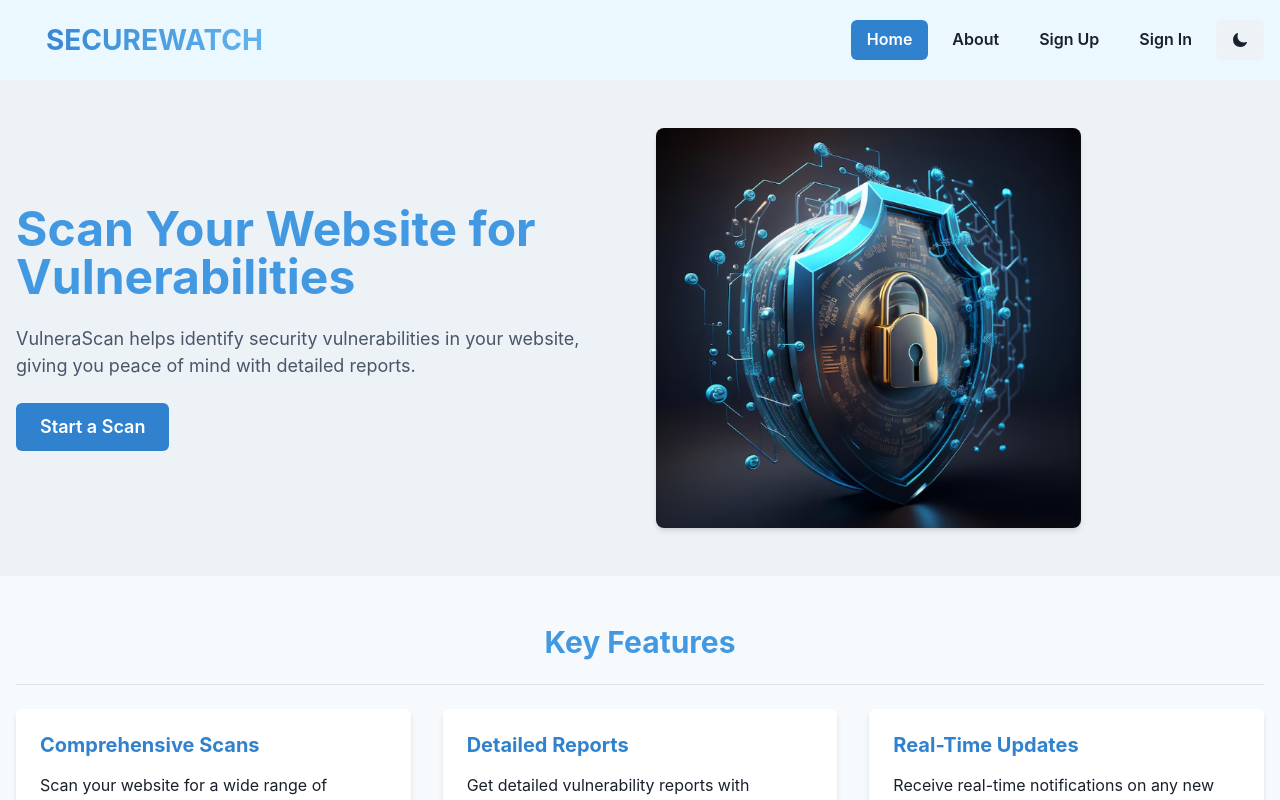
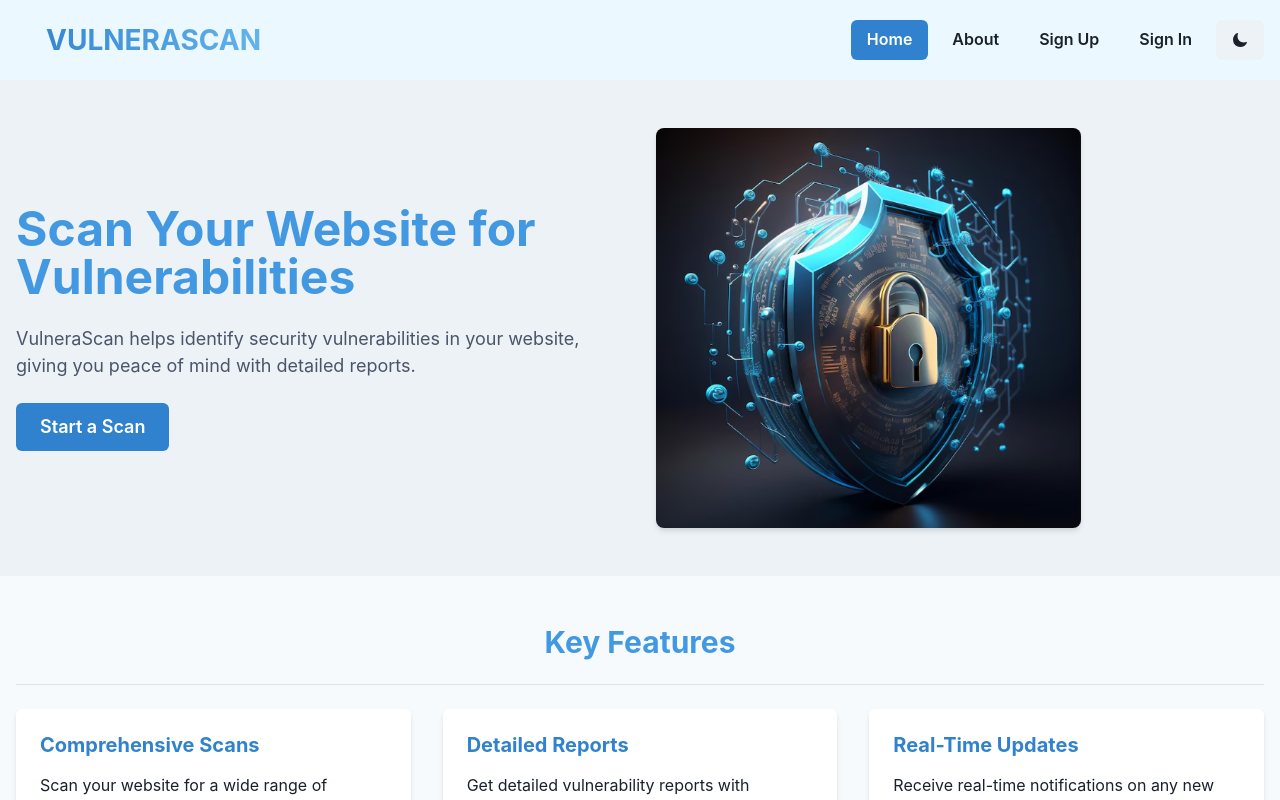
Before and after one commit to harshit-8723/vulnera_scan, a React (Vite) app in the folder frontend/: page / in a window 1280 px wide. Shown: the top 800 px of the page. Built offline with nearby package versions, Linux system fonts and the light colour scheme.

Commit message:
change name to Vulnera Scan

```diff
--- a/frontend/src/components/Navbar.jsx
+++ b/frontend/src/components/Navbar.jsx
@@ -46,7 +46,7 @@
                         <Link to={"/"}>
                             <Flex align="center" gap={2}>
                                 <Shield size={22} />
-                                SecureWatch
+                                VulneraScan
                             </Flex>
                         </Link>
                     </Text>
```
